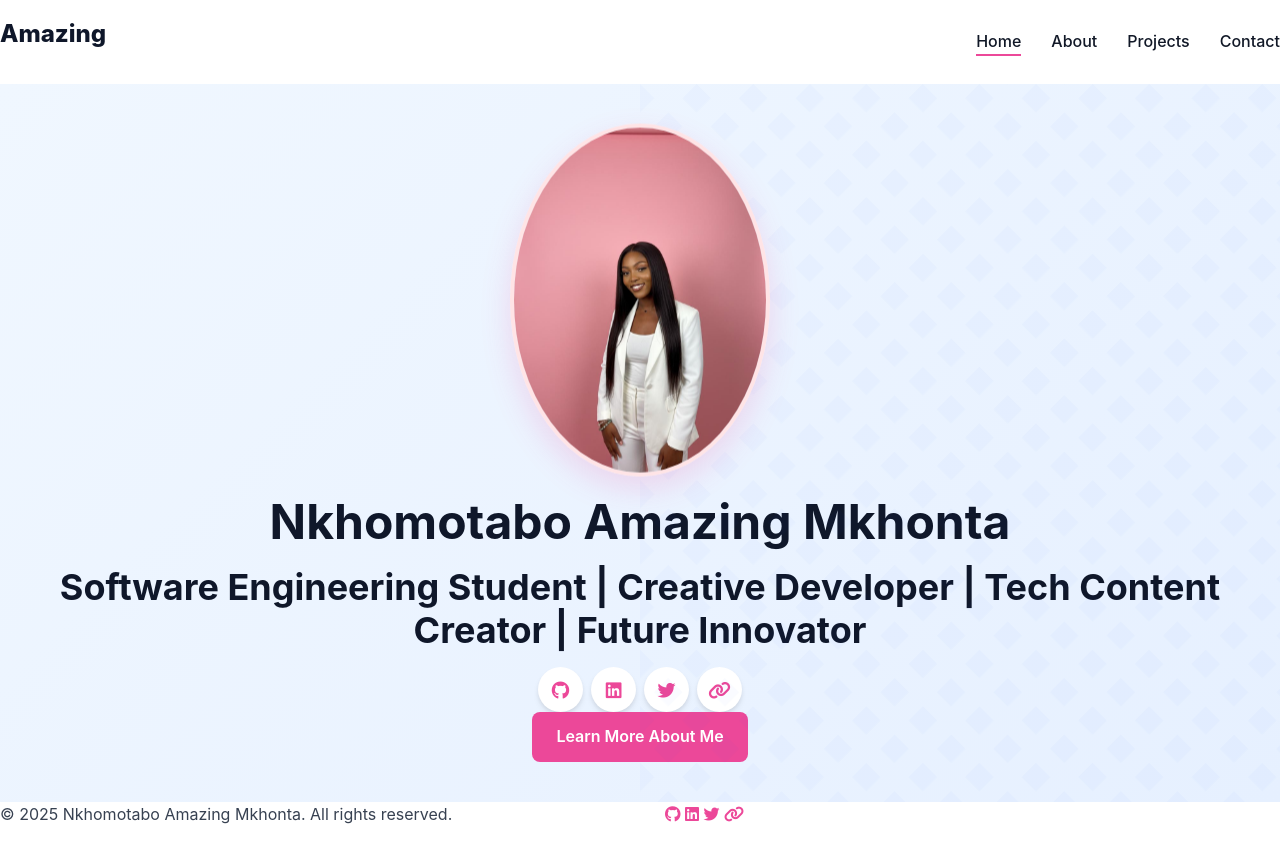
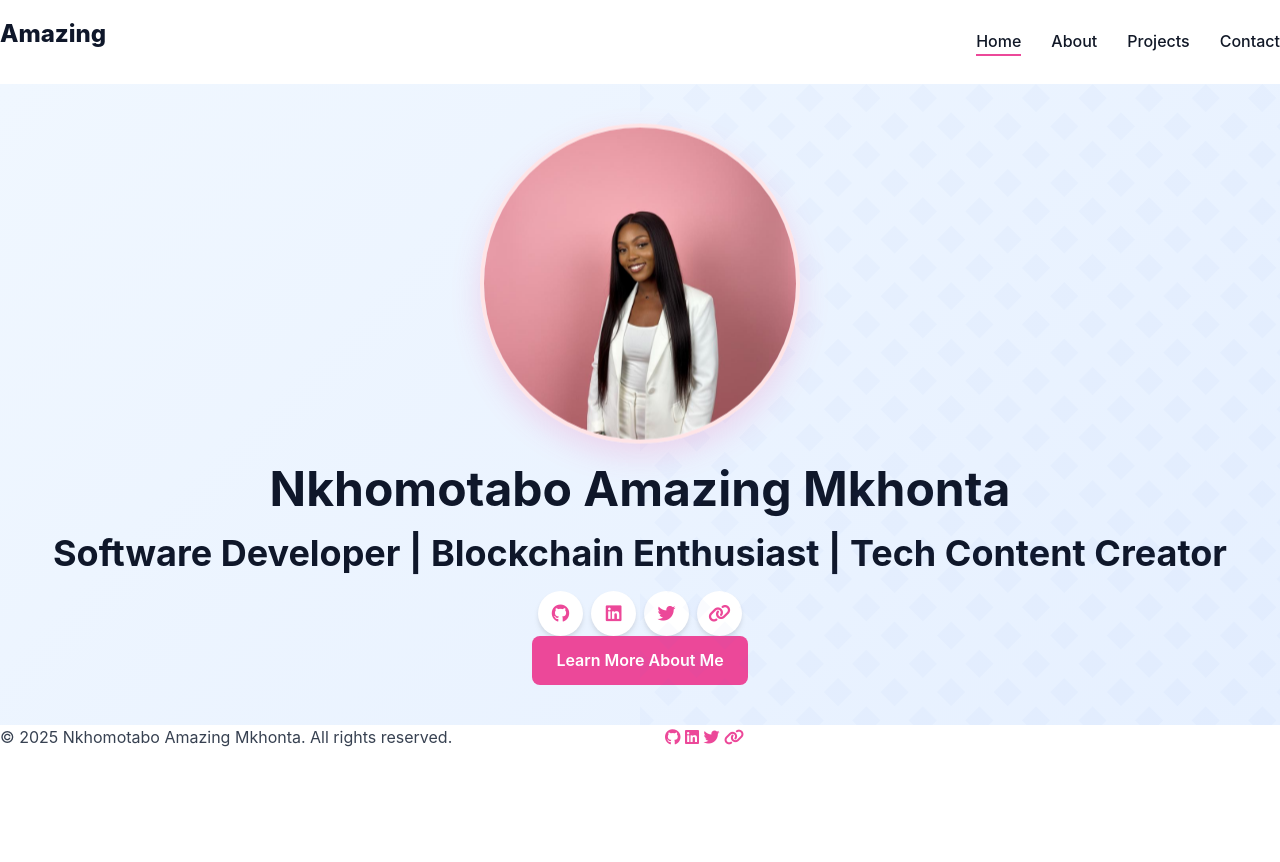
Before and after one commit to Amazing-beep/Amazing_Resume_Website, a plain HTML site: page index.html in a window 1280 px wide. After the commit the page ends 816 px from the top, so only its background shows below. Drawn offline with Linux system fonts and the light colour scheme.

Commit message:
updated homepage

```diff
--- a/index.html
+++ b/index.html
@@ -31,7 +31,7 @@
             <section class="hero animate-fadeInUp">
                 <img src="profile.jpg" alt="Nkhomotabo Amazing Mkhonta" class="profile-pic">
                 <h1>Nkhomotabo Amazing Mkhonta</h1>
-                <h2>Software Engineering Student | Creative Developer | Tech Content Creator | Future Innovator</h2>
+                <h2>Software Developer | Blockchain Enthusiast | Tech Content Creator </h2>
                 <div class="social-links">
                     <a href="https://github.com/your-github-username" target="_blank" class="social-link">
                         <i class="fab fa-github"></i>
--- a/styles.css
+++ b/styles.css
@@ -1038,3 +1038,10 @@ section {
 
 /* Also center social links rows under About */
 .social-links { display: flex; gap: 0.8rem; justify-content: center; flex-wrap: wrap; }
+
+/* Circular, larger profile picture override */
+.profile-pic {
+  width: clamp(220px, 32vw, 320px);
+  aspect-ratio: 1 / 1;       /* force perfect circle */
+  object-fit: cover;         /* crop to circle neatly */
+}
```
